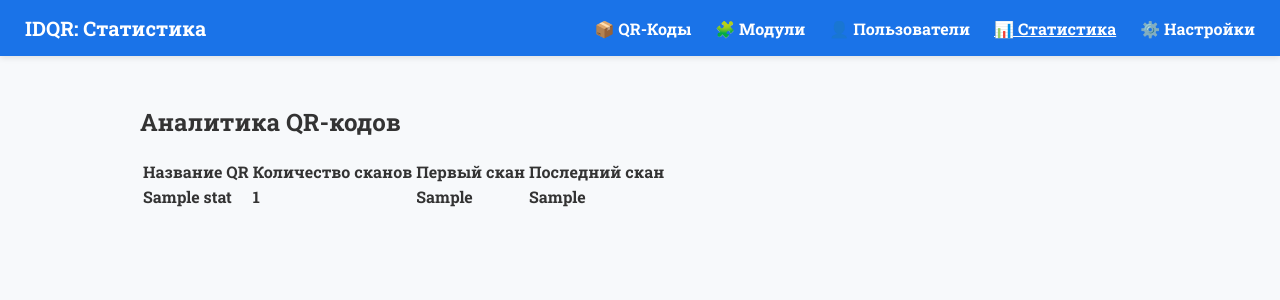
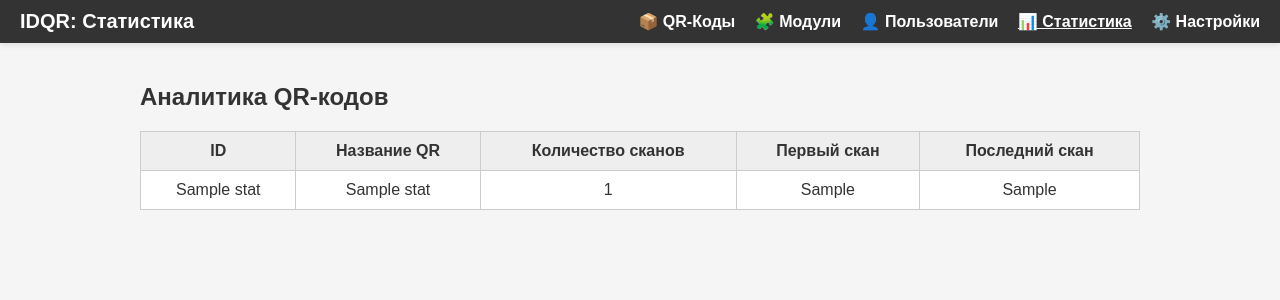
Before and after one commit to Darhan-man/idqr-platform, a FastAPI app: template templates/stats.html in a window 1280 px wide. Shown: the top 300 px of the page. Run offline with FastAPI, Linux system fonts and the light colour scheme; the template is opened without the code that fills it: most values are stand-ins (such as "Sample title", 1, 10 or a date in 2020).

Commit message:
Update stats.html

```diff
--- a/templates/stats.html
+++ b/templates/stats.html
@@ -2,8 +2,20 @@
 <html lang="ru">
 <head>
     <meta charset="UTF-8">
-    <title>Статистика</title>
+    <title>Статистика QR</title>
     <link rel="stylesheet" href="/static/css/style.css">
+    <style>
+        body { font-family: Arial, sans-serif; margin: 0; padding: 0; background: #f5f5f5; }
+        .navbar { background: #333; color: white; padding: 10px 20px; display: flex; align-items: center; }
+        .navbar h1 { margin: 0; flex: 1; font-size: 20px; }
+        .navbar nav a { color: white; margin-left: 15px; text-decoration: none; }
+        .navbar nav a.active { text-decoration: underline; }
+        .container { padding: 20px; }
+        table { width: 100%; border-collapse: collapse; background: white; }
+        th, td { padding: 10px; border: 1px solid #ccc; text-align: center; }
+        th { background: #eee; }
+        tr:nth-child(even) { background: #f9f9f9; }
+    </style>
 </head>
 <body>
     <div class="navbar">
@@ -23,6 +35,7 @@
         <table>
             <thead>
                 <tr>
+                    <th>ID</th>
                     <th>Название QR</th>
                     <th>Количество сканов</th>
                     <th>Первый скан</th>
@@ -32,6 +45,7 @@
             <tbody>
                 {% for id, title, count, first_scan, last_scan in stats_list %}
                 <tr>
+                    <td>{{ id }}</td>
                     <td>{{ title or '—' }}</td>
                     <td>{{ count or 0 }}</td>
                     <td>{{ first_scan if first_scan else '—' }}</td>
@@ -41,7 +55,7 @@
             </tbody>
         </table>
         {% else %}
-            <p>Статистика пока отсутствует.</p>
+        <p>Статистика пока отсутствует.</p>
         {% endif %}
     </div>
 </body>
```
